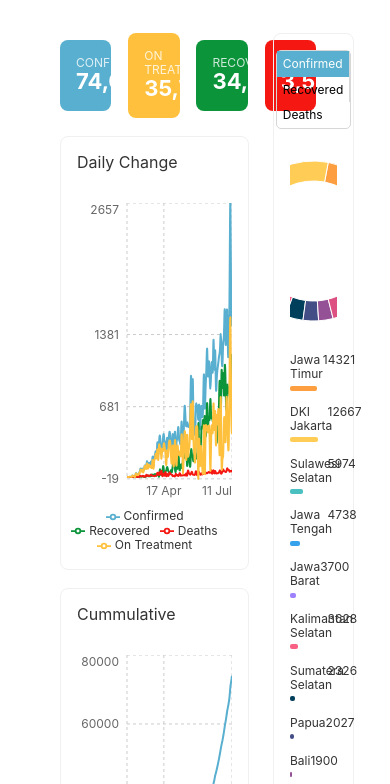
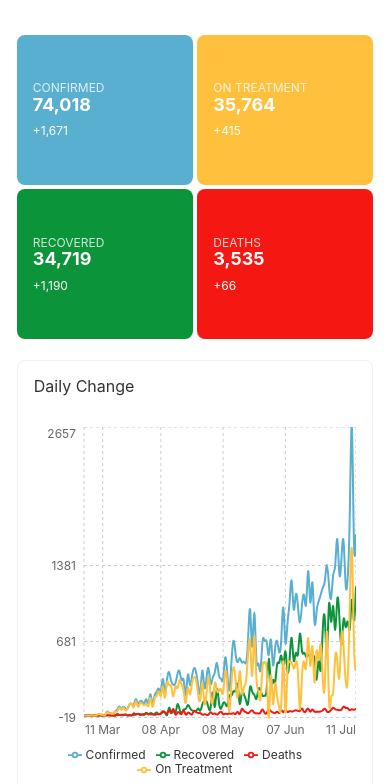
Before and after one commit to akhzan/covid19-dashboard, a React app: page / in a window 390 px wide. Shown: the part 158-942 px from the top of the page. Built offline with nearby package versions, Linux system fonts and the light colour scheme.

Commit message:
add responsiveness

```diff
--- a/src/pages/Title.js
+++ b/src/pages/Title.js
@@ -1,3 +1,4 @@
+/* eslint-disable react/jsx-closing-bracket-location */
 /* eslint-disable react/jsx-no-target-blank */
 import React from 'react'
 import dayjs from 'dayjs'
@@ -5,7 +6,7 @@ import dayjs from 'dayjs'
 const Title = ({ date }) => {
   return (
     <div className="app-title">
-      <div className="app-title__title --bold">Covid 19 - Indonesia</div>
+      <h1 className="app-title__title --bold">Covid 19 - Indonesia</h1>
       <div className="app-title__description">
         Last updated data: {dayjs(date).format('DD/MM/YYYY')}
       </div>
@@ -13,7 +14,10 @@ const Title = ({ date }) => {
         The purpose of this page is for experimental research only. If
         you&apos;re looking for data accuracy please refer to{' '}
         <span>
-          <a target="_blank" href="https://covid19.go.id/">
+          <a
+            rel="noopener noreferrer"
+            target="_blank"
+            href="https://covid19.go.id/">
             Covid19.go.id
           </a>
         </span>
--- a/src/styles/index.scss
+++ b/src/styles/index.scss
@@ -1,8 +1,15 @@
 @import './modules/normalize';
 @import './modules/global';
+@import './modules/responsive';
 
 .app {
   padding: 5em;
+  @include respond-to(sm) {
+    padding: 5em 1.2em;
+  }
+  @include respond-to(xs) {
+    padding: 5em 1.4em;
+  }
 }
 
 .app-summary {
@@ -10,6 +17,10 @@
   display: flex;
   justify-content: flex-start;
   align-items: center;
+  @include respond-to(xs) {
+    margin: 0 -0.2em;
+    flex-wrap: wrap;
+  }
 }
 
 .app-title__title {
@@ -58,6 +69,18 @@
     margin: 0;
     color: rgba($color: #fff, $alpha: 0.8);
   }
+  @include respond-to(sm) {
+    flex-direction: column;
+    align-items: flex-start;
+  }
+  @include respond-to(xs) {
+    flex-direction: column;
+    align-items: flex-start;
+    justify-content: center;
+    margin: 0.2em;
+    height: 150px;
+    width: calc(50% - 0.4em);
+  }
 }
 
 .app-summary__item-icon {
@@ -67,6 +90,13 @@
 .app-summary__item-number {
   font-size: 2.2rem;
   font-weight: bold;
+  @include respond-to(sm) {
+    margin-bottom: 0.5em;
+  }
+  @include respond-to(xs) {
+    margin-bottom: 0.5em;
+    font-size: 1.8rem;
+  }
 }
 
 .--bold {
@@ -80,6 +110,9 @@
 
 .app-left {
   width: 70%;
+  @include respond-to(xs) {
+    width: 100%;
+  }
 }
 
 .app-chart__main-title {
@@ -92,11 +125,18 @@
   justify-content: space-between;
   align-items: flex-start;
   margin-top: 3em;
+  @include respond-to(xs) {
+    flex-direction: column;
+  }
 }
 
 .app-location {
-  width: 30%;
+  width: calc(30% - 2em);
   margin-left: 2em;
+  @include respond-to(xs) {
+    width: 100%;
+    margin-left: 0;
+  }
 }
 
 .app-location__list {
```
